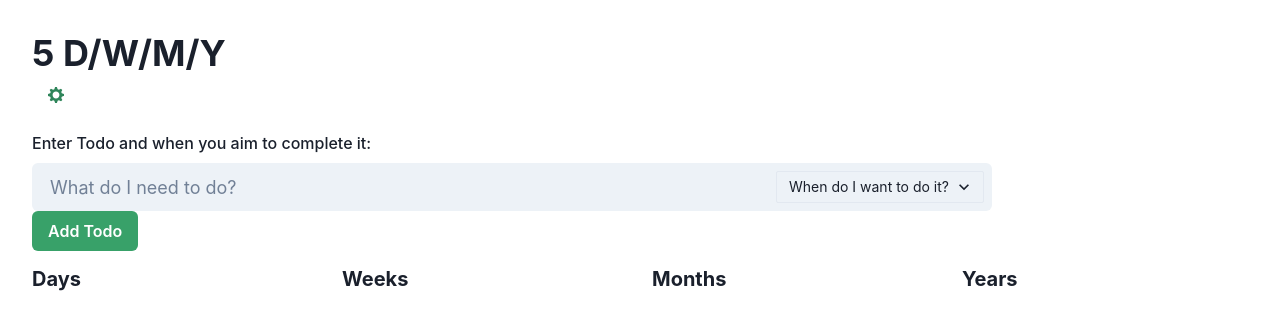
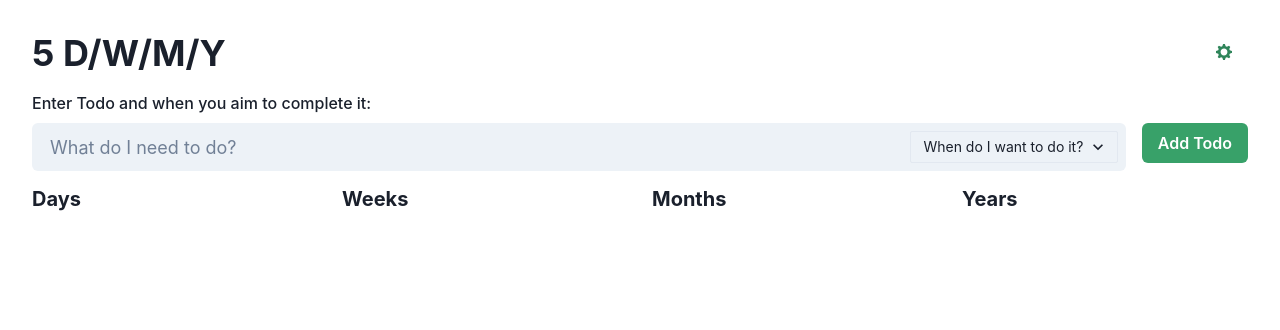
Before and after one commit to jpiccioni/5-Days-Weeks-Months-Years, a React (Vite) app: page / in a window 1280 px wide. Shown: the top 330 px of the page. Built offline with nearby package versions, Linux system fonts and the light colour scheme.

Commit message:
Add created and updated dates to Todos

```diff
--- a/package.json
+++ b/package.json
@@ -14,6 +14,7 @@
     "@emotion/react": "^11.10.0",
     "@emotion/styled": "^11.10.0",
     "framer-motion": "^7.0.0",
+    "nanoid": "^4.0.0",
     "react": "^18.2.0",
     "react-dom": "^18.2.0",
     "zustand": "^4.0.0"
--- a/src/App.jsx
+++ b/src/App.jsx
@@ -1,12 +1,22 @@
+import { Heading, Flex, Box, Spacer } from '@chakra-ui/react'
+
 import './App.css'
-import { Heading } from '@chakra-ui/react'
 import AddTodoForm from './components/AddTodoForm.jsx'
 import TodosColumns from './components/TodosColumns.jsx'
+import TheDrawer from './components/drawer/TheDrawer'
 
 function App() {
   return (
     <div className="main-container">
-      <Heading as='h1'>5 D/W/M/Y</Heading>
+      <Flex>
+        <Box>
+          <Heading as="h1">5 D/W/M/Y</Heading>
+        </Box>
+        <Spacer />
+        <Box>
+          <TheDrawer />
+        </Box>
+      </Flex>
       <AddTodoForm />
       <TodosColumns />
     </div>
--- a/src/components/AddTodoForm.jsx
+++ b/src/components/AddTodoForm.jsx
@@ -1,5 +1,5 @@
 import React, { useState } from 'react'
-import useTodosStore from '../stores/TodosStore'
+
 import {
   Input,
   Select,
@@ -10,8 +10,13 @@ import {
   FormErrorMessage,
   InputGroup,
   InputRightElement,
+  Flex,
+  Box,
+  Spacer,
 } from '@chakra-ui/react'
-import TheDrawer from './drawer/TheDrawer'
+import { nanoid } from 'nanoid'
+
+import useTodosStore from '../stores/TodosStore'
 
 const AddTodoForm = () => {
   const addTodo = useTodosStore((state) => state.addTodo)
@@ -23,11 +28,13 @@ const AddTodoForm = () => {
     if (!todoTitle) return alert('Please add a title for this Todo')
     if (!todoType) return alert('Please select a type for this Todo')
     addTodo({
-      id: Math.ceil(Math.random() * 1000000),
+      id: nanoid(),
       title: todoTitle,
       type: todoType,
       description: '',
       completed: false,
+      createdDate: new Date().toLocaleString(),
+      updatedDate: '',
     })
     setTodoTitle('')
     setTodoType('')
@@ -35,9 +42,10 @@ const AddTodoForm = () => {
 
   return (
     <>
-      <TheDrawer />
-      <FormControl width="60rem" margin="1rem 0">
+      <FormControl margin="1rem 0">
         <FormLabel>Enter Todo and when you aim to complete it:</FormLabel>
+        <Flex>
+          <Box w='90%'>
             <InputGroup size="lg">
               <Input
                 placeholder="What do I need to do?"
@@ -66,6 +74,9 @@ const AddTodoForm = () => {
                 </Select>
               </InputRightElement>
             </InputGroup>
+          </Box>
+          <Spacer />
+          <Box>
             <Button
               onClick={() => {
                 handleTodoSubmit()
@@ -74,6 +85,8 @@ const AddTodoForm = () => {
             >
               Add Todo
             </Button>
+          </Box>
+        </Flex>
       </FormControl>
     </>
   )
--- a/src/components/TodosList.jsx
+++ b/src/components/TodosList.jsx
@@ -13,6 +13,7 @@ import {
   ModalCloseButton,
   Textarea,
   Input,
+  Text
 } from '@chakra-ui/react'
 import { CloseIcon } from '@chakra-ui/icons'
 
@@ -24,6 +25,8 @@ function TodoModal({ todo }) {
   const [todoDescription, setTodoDescription] = useState(
     todo.description
   )
+  const [todoCreated, setTodoCreated] = useState(todo.createdDate)
+  const [todoUpdated, setTodoUpdated] = useState(todo.updatedDate)
 
   const handleTodoUpdate = () => {
     if (!todoTitle) return alert('Please add a title for this Todo')
@@ -31,6 +34,8 @@ function TodoModal({ todo }) {
       id: todo.id,
       title: todoTitle,
       description: todoDescription,
+      createdDate: todo.createdDate,
+      updatedDate: setTodoUpdated(new Date().toLocaleString()),
       // completed: false,
     })
     onClose()
@@ -59,6 +64,7 @@ function TodoModal({ todo }) {
               }}
               value={todoDescription}
             ></Textarea>
+            <Text fontSize='xs'>Added {todoCreated} | Updated {todoUpdated}</Text>
           </ModalBody>
 
           <ModalFooter>
--- a/src/stores/TodosStore.js
+++ b/src/stores/TodosStore.js
@@ -16,7 +16,14 @@ const todosStore = (set) => ({
   updateTodo: (todo) => {
     set((state) => ({
       todos: state.todos.map((t) =>
-        t.id === todo.id ? { ...t, title: todo.title, description: todo.description } : t
+        t.id === todo.id
+          ? {
+              ...t,
+              title: todo.title,
+              description: todo.description,
+              updatedDate: todo.updatedDate,
+            }
+          : t
       ),
     }))
   },
```
Also changed, not shown: 1 other file (tests, documents, lock files or other folders). Lines whose indentation alone changed are shown as unchanged.
